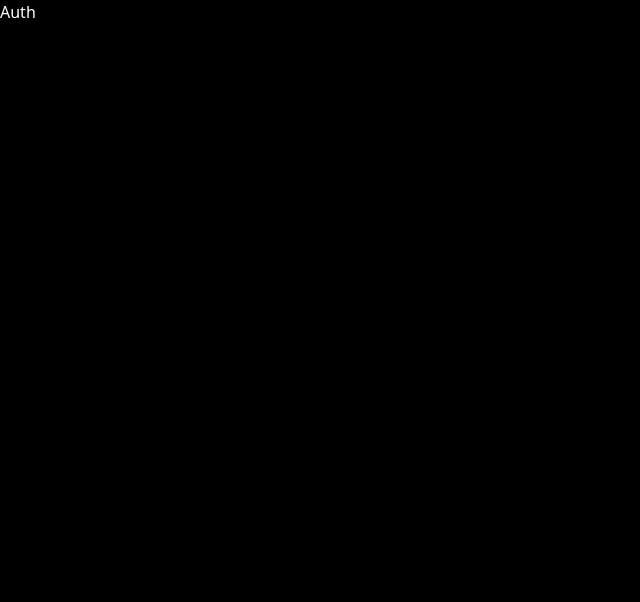
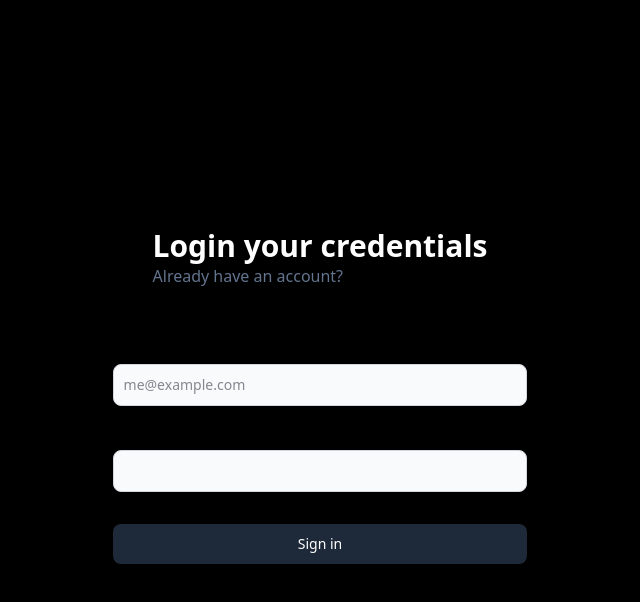
Before and after one commit to Tanujeet/CodeClimb, a Next.js app in the folder apps/web/: page /auth/signin in a window 1280 px wide. Shown: the top 602 px of the page, without its empty margins (0-640 px from the left). Built offline with nearby package versions, Linux system fonts and the light colour scheme.

Commit message:
auth page

```diff
--- a/apps/web/Components/Auth.tsx
+++ b/apps/web/Components/Auth.tsx
@@ -1,5 +1,100 @@
-const Auth = () => {
-  return <div>Auth</div>;
+"use client";
+
+import LabelledInput from "../Components/LablledInput";
+import Link from "next/link";
+
+import { useState } from "react";
+
+const Auth = ({ type }: { type: "signup" | "signin" }) => {
+  const [postInputs, setPostInputs] = useState({
+    username: "",
+    password: "",
+    name: "",
+  });
+
+  const [error, setError] = useState("");
+
+  // async function sendRequest() {
+  //   try {
+  //     const response = await axios.post(
+  //       `${BACKEND_URL}/api/v1/user/${type === "signup" ? "signup" : "signin"}`,
+  //       postInputs
+  //     );
+
+  //     const jwt = response.data;
+  //     localStorage.setItem("token", jwt);
+  //     navigate("/blogs");
+  //   } catch (err) {
+  //     setError("Invalid username or password");
+  //   }
+  // }
+  return (
+    <div className="h-screen flex justify-center flex-col">
+      <div className="flex justify-center">
+        <div>
+          <div className="px-10">
+            <div className="text-3xl font-extrabold">
+              {type === "signup"
+                ? "Create an Account"
+                : "Login your credentials"}
+            </div>
+            <div className="text-slate-500">
+              {type === "signin"
+                ? "Don't have an account?"
+                : "Already have an account?"}
+              <Link
+                className="pl-2 underline"
+                href={type === "signin" ? "/signup" : "/signin"}
+              />
+            </div>
+          </div>
+          <div className="pt-8">
+            {type === "signup" ? (
+              <LabelledInput
+                label="Name"
+                placeholder="Enter Your Name"
+                onChange={(e) => {
+                  setPostInputs({
+                    ...postInputs,
+                    name: e.target.value,
+                  });
+                }}
+              />
+            ) : null}
+            <LabelledInput
+              label="Username"
+              placeholder="me@example.com"
+              onChange={(e) => {
+                setPostInputs({
+                  ...postInputs,
+                  username: e.target.value,
+                });
+              }}
+            />
+            <LabelledInput
+              label="Password"
+              type={"password"}
+              placeholder=""
+              onChange={(e) => {
+                setPostInputs({
+                  ...postInputs,
+                  password: e.target.value,
+                });
+              }}
+            />
+            {error && <div className="text-red-500 pt-2">{error}</div>}
+            <button
+              // onClick={sendRequest}
+              type="button"
+              className="mt-8 w-full text-white bg-gray-800 hover:bg-gray-900 focus:outline-none focus:ring-4 focus:ring-gray-300 font-medium rounded-lg text-sm px-5 py-2.5 me-2 mb-2 dark:bg-gray-800 dark:hover:bg-gray-700 dark:focus:ring-gray-700 dark:border-gray-700"
+            >
+              {type === "signup" ? "Sign up" : "Sign in"}
+            </button>
+          </div>
+        </div>
+      </div>
+    </div>
+  );
 };
 
 export default Auth;
```
Also changed, not shown: 2 other files (tests, documents, lock files or other folders).
